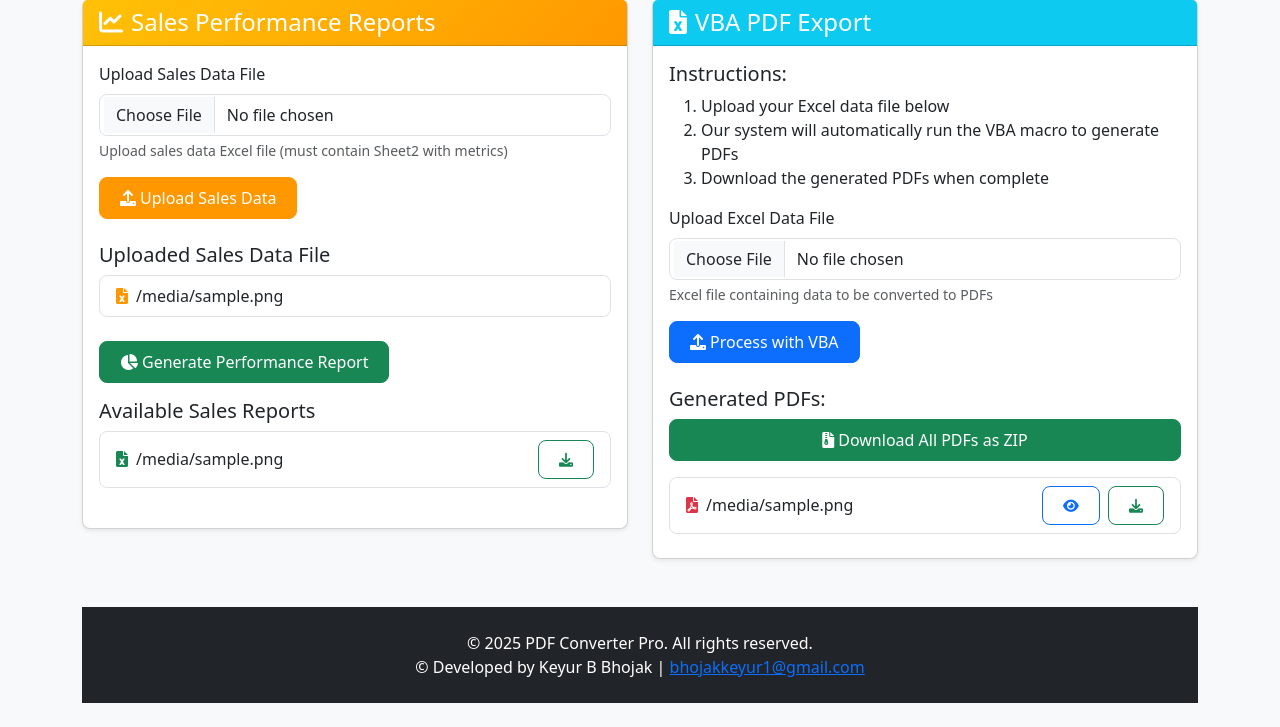
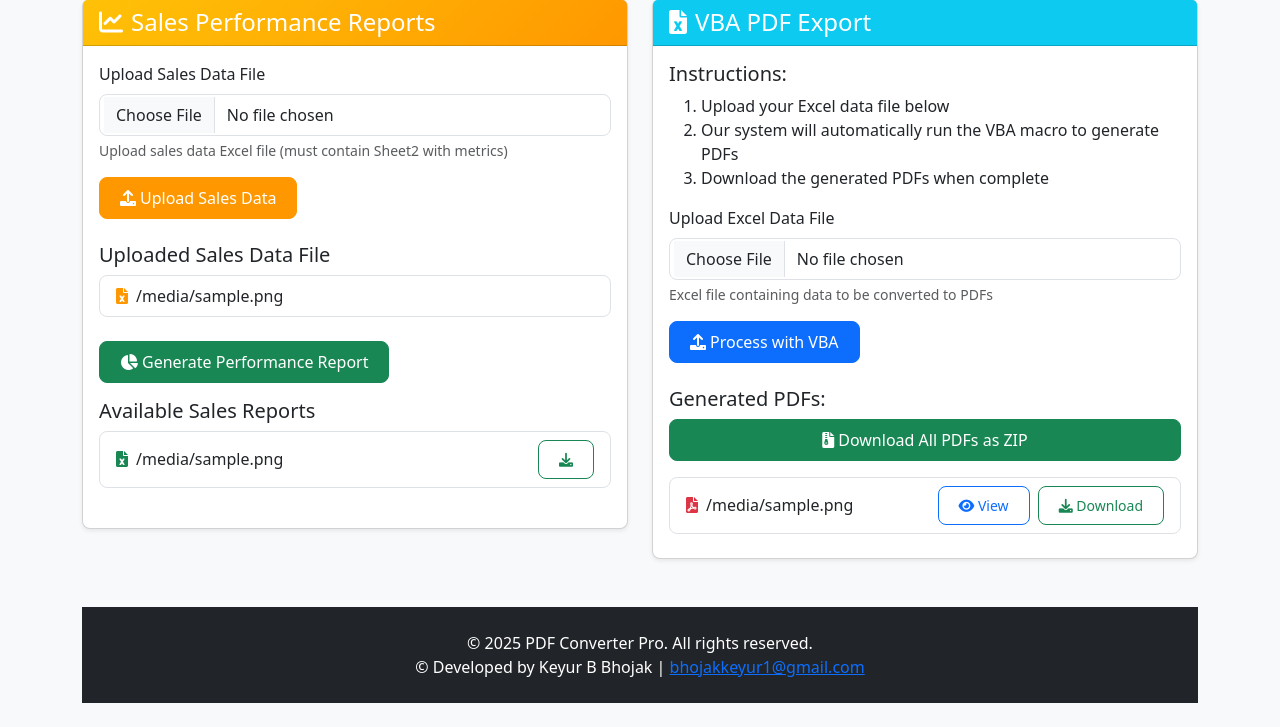
Before and after one commit to keyurbhojak1992/pdf-converter-pro, a Flask app: template templates/dashboard.html in a window 1280 px wide. Shown: the part 711-1438 px from the top of the page. Run offline with Flask 3, Linux system fonts and the light colour scheme; the template is opened without the code that fills it: most values are stand-ins (such as "Sample title", 1, 10 or a date in 2020).

Commit message:
Update dashboard.html

```diff
--- a/templates/dashboard.html
+++ b/templates/dashboard.html
@@ -204,11 +204,12 @@
             </div>
             {% endif %}
 
+            <!-- In your VBA PDF Export section, modify the PDF display part: -->
             {% if vba_generated_pdfs %}
             <div class="mt-3">
                 <h5>Generated PDFs:</h5>
                 <div class="d-grid gap-2 mb-3">
-                    <a href="{{ url_for('download_vba_pdfs_zip') }}" class="btn btn-success">
+                    <a href="{{ url_for('download_all_vba_pdfs') }}" class="btn btn-success">
                         <i class="fas fa-file-archive me-1"></i>Download All PDFs as ZIP
                     </a>
                 </div>
@@ -217,13 +218,13 @@
                     <li class="list-group-item d-flex justify-content-between align-items-center">
                         <span><i class="fas fa-file-pdf text-danger me-2"></i>{{ file }}</span>
                         <div>
-                            <a href="{{ url_for('static', filename='outputs/vba_pdfs/' + file) }}"
+                            <a href="{{ url_for('static', filename='outputs/vba_output/temp/' + file) }}"
                                class="btn btn-sm btn-outline-primary" target="_blank">
-                                <i class="fas fa-eye"></i>
+                                <i class="fas fa-eye"></i> View
                             </a>
-                            <a href="{{ url_for('static', filename='outputs/vba_pdfs/' + file) }}"
-                               class="btn btn-sm btn-outline-success ms-1" download>
-                                <i class="fas fa-download"></i>
+                            <a href="{{ url_for('download_vba_pdf', filename=file) }}"
+                               class="btn btn-sm btn-outline-success ms-1">
+                                <i class="fas fa-download"></i> Download
                             </a>
                         </div>
                     </li>
```
